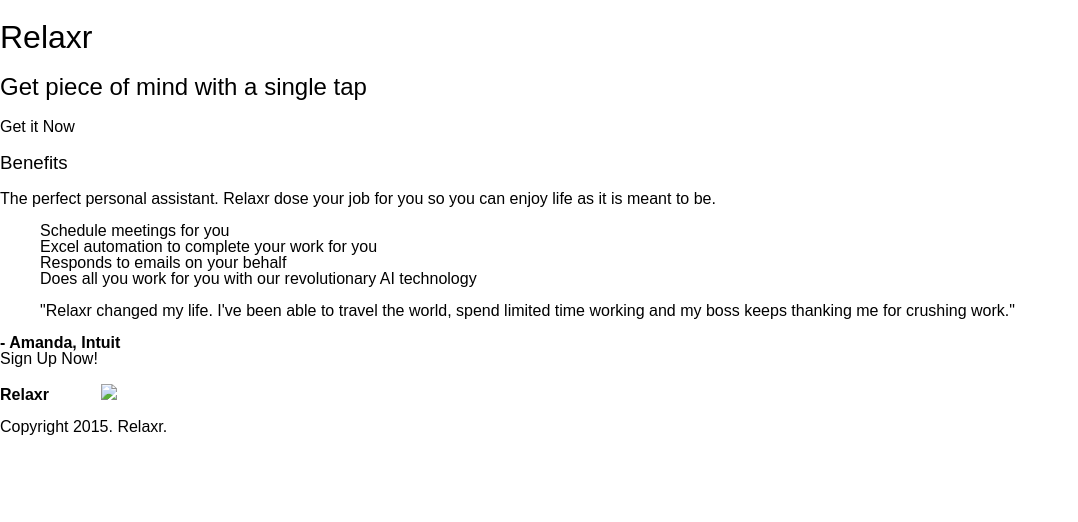
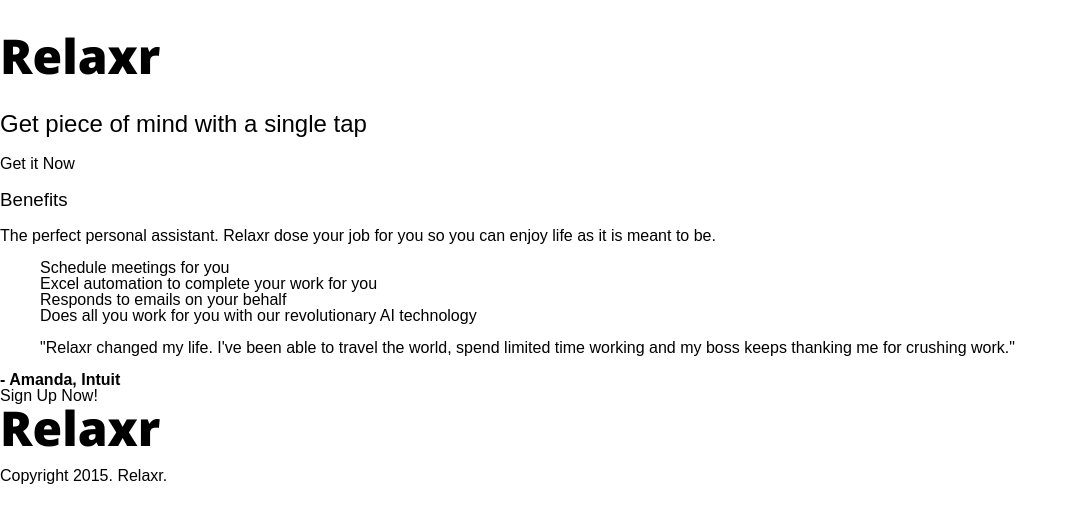
Before and after one commit to lazraka/relaxr_landing_page, a plain HTML site: page index.html in a window 1280 px wide. Shown: the whole page, without its empty margins (0-1078 px from the left). Drawn offline with nearby package versions, Linux system fonts and the light colour scheme.

Commit message:
Added css style

```diff
--- a/css/style.css
+++ b/css/style.css
@@ -0,0 +1,5 @@
+.logo{
+	font-family: Open Sans;
+	font-weight:800;
+	font-size:48px;
+}
--- a/index.html
+++ b/index.html
@@ -10,9 +10,9 @@
 </head>
 <body>
 	<div>
-		<h1>Relaxr</h1>
+		<h1 class="logo">Relaxr</h1>
 		<h2>Get piece of mind with a single tap</h2>
-		<a>Get it Now</a>
+		<a class="link">Get it Now</a>
 	</div>
 	<div>
 		<h3>Benefits</h3>
@@ -31,12 +31,13 @@
 		<strong>- Amanda, Intuit</strong>
 	</div>
 	<div>
-		<a>Sign Up Now!</a>
+		<a class="link">Sign Up Now!</a>
 	</div>
 	<div>
-		<strong>Relaxr</strong>
+		<strong class="logo">Relaxr</strong>
 		<img src="images/twitter.png"/>
-		<img src="facebook.png"/>
+		<img src="images/facebook.png"/>
 		<p>Copyright 2015. Relaxr.</p>
+	</div>
 </body>
 </html>
```
Also changed, not shown: 1 other file.
